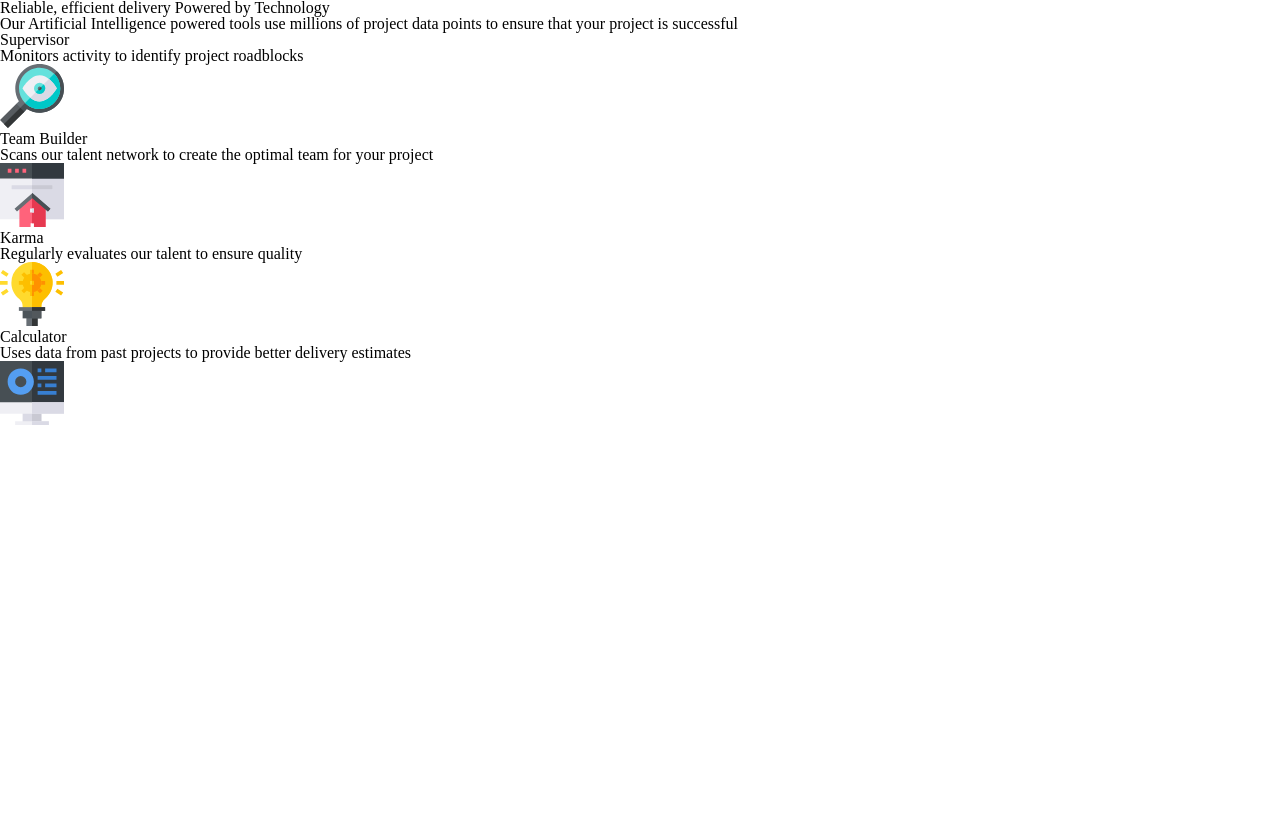
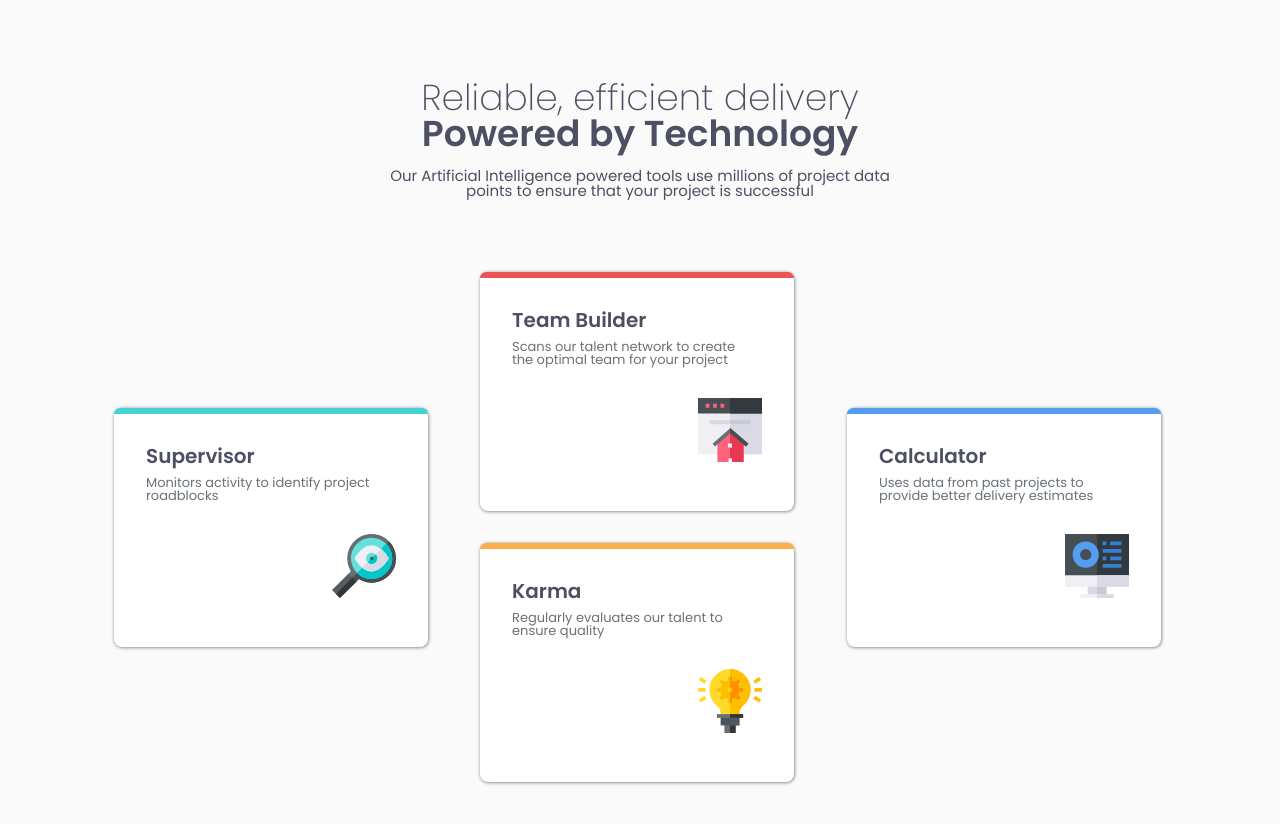
Before and after one commit to Carlos-Eduardo-S/Projeto-Recursos-de-Quatro-Cartas, a plain HTML site: page index.html in a window 1280 px wide. Before the commit the page ends 800 px from the top, so only its background shows below. Drawn offline with Linux system fonts and the light colour scheme.

Commit message:
Finalizado a página em Desktop
Finalizado o página para dispositivos Desktop.

A seguir será somente feita a revisão do código e detalhamento para deixar o código organizado.

```diff
--- a/Design/desktop.css
+++ b/Design/desktop.css
@@ -2,3 +2,143 @@
 @import url(/Design/variaveis.css);
 
 /* Estilização Desktop */
+
+body {
+        font-family: var(--poppins);
+        font-size: 0.938rem;
+        background-color: var(--back-white);
+        display: flex;
+        flex-direction: column;
+        align-items: center;
+    }
+
+    .conteudo__inicial {
+        display: flex;
+        flex-direction: column;
+        gap: 1rem;
+        width: 33.75rem;
+        padding-top: 5rem;
+        padding-bottom: 4.625rem;
+    }
+
+    .inicial__titulo {
+        font-size: 2.25rem;
+        color: var(--grey-500);
+        font-weight: 200;
+        text-align: center;
+    }
+
+    .inicial__destaque {
+        font-weight: 600;
+    }
+
+    .inicial__texto {
+        font-size: 0.938rem;
+        color: var(--grey-500);
+        font-weight: 400;
+        text-align: center;
+    }
+
+    .conteudo__cards {
+        width: 69.625rem;
+        margin-bottom: 10.188rem;
+        display: grid;
+    }
+
+    .cards__item-supervisor {
+        width: 19.62rem;
+        grid-column: 1;
+        align-self: center;
+        margin: 0rem 1.875rem 2rem 1.938rem;
+        box-shadow: 0.5px 0.5px 3.5px var(--grey-400);
+        background-color: var(--white);
+        border-radius: 8px;
+    }
+
+    .cards__item-team {
+        width: 19.62rem;
+        grid-row: 2;
+        grid-column: 2;
+        margin: 0rem 1rem 2rem 1rem;
+        box-shadow: 0.5px 0.5px 3.5px var(--grey-400);
+        background-color: var(--white);
+        border-radius: 8px;
+    }
+
+    .cards__item-karma {
+        width: 19.62rem;
+        grid-row: 2;
+        grid-column: 2;
+        margin: 0rem 1rem 2rem 1rem;
+        box-shadow: 0.5px 0.5px 3.5px var(--grey-400);
+        background-color: var(--white);
+        border-radius: 8px;
+    }
+
+    .cards__item-calculator {
+        width: 19.62rem;
+        grid-column: 3;
+        align-self: center;
+        margin: 0rem 1.875rem 2rem 1.938rem;
+        box-shadow: 0.5px 0.5px 3.5px var(--grey-400);
+        background-color: var(--white);
+        border-radius: 8px;
+    }
+
+    .item__background-supervisor {
+        height: 0.375rem;
+        background-color: var(--cyan);
+        border-radius: 8px 8px 0 0;
+    }
+
+    .item__background-team {
+        height: 0.375rem;
+        background-color: var(--red);
+        border-radius: 8px 8px 0 0;
+    }
+
+    .item__background-karma {
+        height: 0.375rem;
+        background-color: var(--orange);
+        border-radius: 8px 8px 0 0;
+    }
+
+    .item__background-calculator {
+        height: 0.375rem;
+        background-color: var(--blue);
+        border-radius: 8px 8px 0 0;
+    }
+
+    .item__titulo {
+        font-size: 1.25rem;
+        font-weight: 600;
+        color: var(--grey-500);
+        padding: 2rem 0rem 0.625rem 2rem;
+    }
+
+    .item__texto {
+        width: 15rem;
+        font-size: 0.813rem;
+        padding: 0rem 0rem 2rem 2rem;
+        color: var(--grey-400);
+    }
+
+    .cards__item-supervisor img {
+        width: 4rem;
+        padding: 0rem 2rem 2.938rem 13.625rem;
+    }
+
+    .cards__item-team img {
+        width: 4rem;
+        padding: 0rem 2rem 2.938rem 13.625rem;
+    }
+
+    .cards__item-karma img {
+        width: 4rem;
+        padding: 0rem 2rem 2.938rem 13.625rem;
+    }
+
+    .cards__item-calculator img {
+        width: 4rem;
+        padding: 0rem 2rem 2.938rem 13.625rem;
+    }
--- a/Design/tablet.css
+++ b/Design/tablet.css
@@ -7,7 +7,6 @@
     body {
         font-family: var(--poppins);
         font-size: 0.938rem;
-        width: 100vw;
         height: 65.375rem;
         background-color: var(--back-white);
         display: flex;
```
